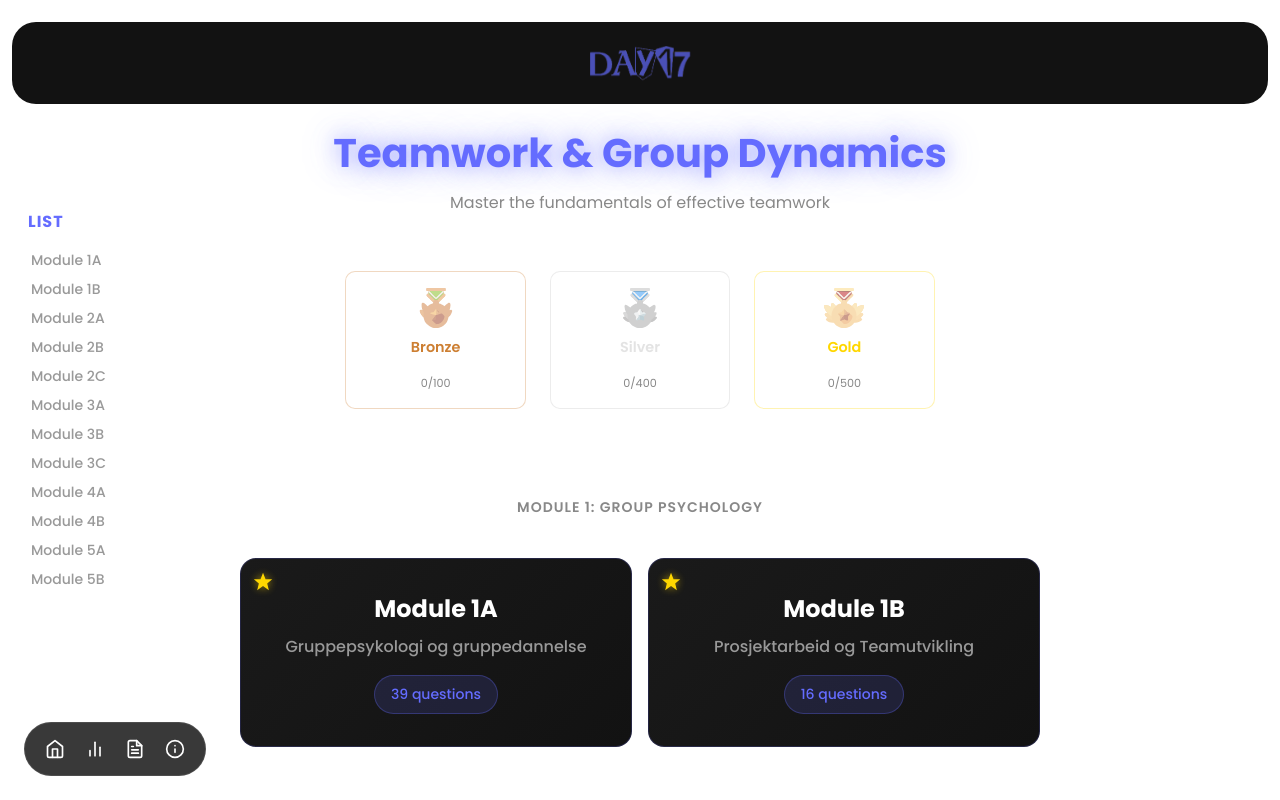
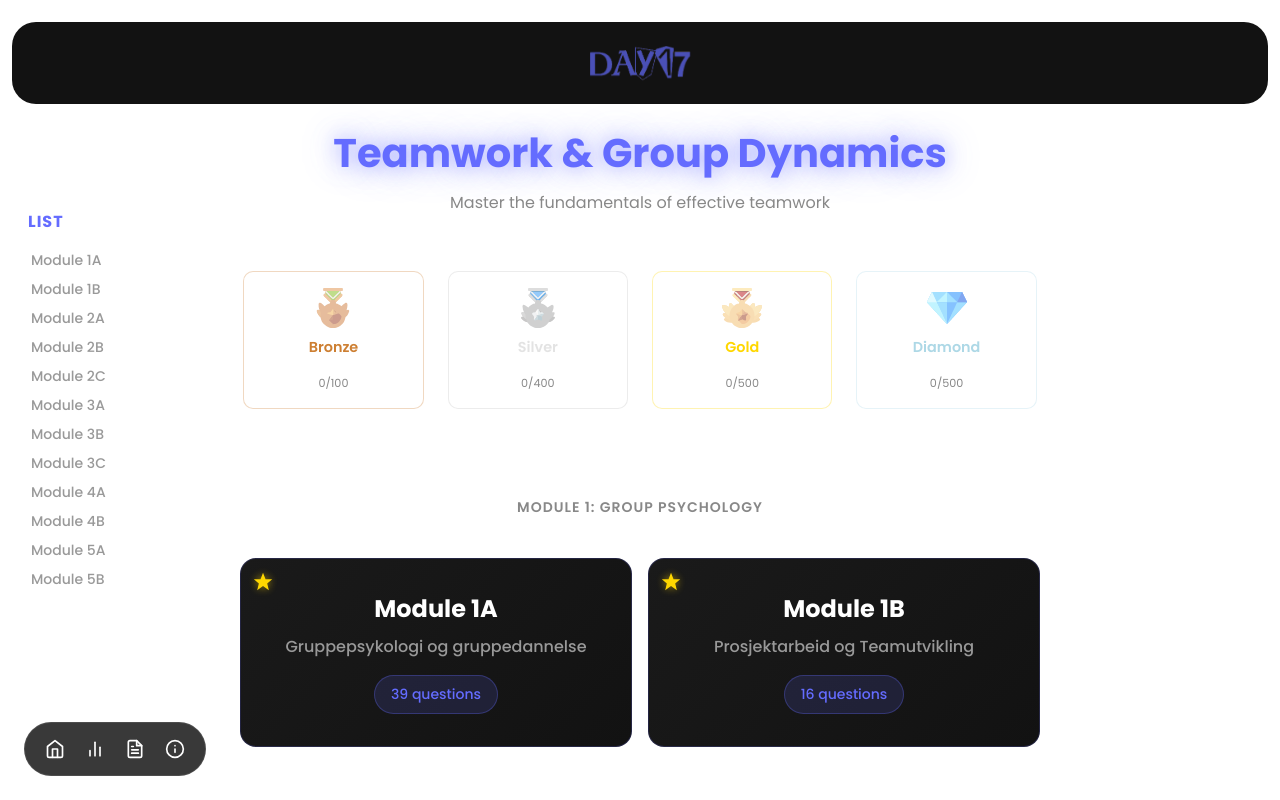
Before and after one commit to dvnnyle/skoolXit, a React (Vite) app: page / in a window 1280 px wide. Shown: the top 800 px of the page. Built offline with nearby package versions, Linux system fonts and the light colour scheme.

Commit message:
Add Diamond milestone at 1500 questions

```diff
--- a/src/pages/Home.css
+++ b/src/pages/Home.css
@@ -725,6 +725,18 @@
   box-shadow: 0 0 8px rgba(255, 237, 78, 0.15);
 }
 
+.achievement-medal-item.diamond {
+  border-color: rgba(173, 216, 230, 0.3);
+  color: #add8e6;
+}
+
+.achievement-medal-item.diamond[data-unlocked="true"] {
+  border-color: #00bfff;
+  color: #1e90ff;
+  background: rgba(30, 144, 255, 0.08);
+  box-shadow: 0 0 8px rgba(30, 144, 255, 0.15);
+}
+
 .medal-icon {
   width: 2.5rem;
   height: 2.5rem;
@@ -744,6 +756,10 @@
   filter: opacity(0.6);
 }
 
+.medal-icon.diamond-icon {
+  filter: opacity(0.6);
+}
+
 .achievement-medal-item.bronze[data-unlocked="true"] .medal-icon.bronze-icon {
   filter: opacity(1) drop-shadow(0 0 6px rgba(217, 153, 102, 0.3));
   transform: scale(1.05);
@@ -756,6 +772,11 @@
 
 .achievement-medal-item.gold[data-unlocked="true"] .medal-icon.gold-icon {
   filter: opacity(1) drop-shadow(0 0 6px rgba(212, 166, 0, 0.3));
+  transform: scale(1.05);
+}
+
+.achievement-medal-item.diamond[data-unlocked="true"] .medal-icon.diamond-icon {
+  filter: opacity(1) drop-shadow(0 0 8px rgba(30, 144, 255, 0.4));
   transform: scale(1.05);
 }
 
--- a/src/pages/home.jsx
+++ b/src/pages/home.jsx
@@ -167,6 +167,17 @@ function Home() {
                   <div className="medal-progress-fill" style={{ width: `${Math.min((Math.max(0, stats.completedQuestions - 500) / 500) * 100, 100)}%` }}></div>
                 </div>
                 <span className="medal-count">{Math.min(Math.max(0, stats.completedQuestions - 500), 500)}/500</span>
+              </div>
+            </div>
+
+            <div className="achievement-medal-item diamond" data-unlocked={stats.completedQuestions >= 1500}>
+              <img src="/icons/diamond.svg" alt="Diamond" className="medal-icon diamond-icon" />
+              <div className="medal-details">
+                <h4>Diamond</h4>
+                <div className="medal-progress-bar">
+                  <div className="medal-progress-fill" style={{ width: `${Math.min((Math.max(0, stats.completedQuestions - 1000) / 500) * 100, 100)}%` }}></div>
+                </div>
+                <span className="medal-count">{Math.min(Math.max(0, stats.completedQuestions - 1000), 500)}/500</span>
               </div>
             </div>
           </div>
```
Also changed, not shown: public/icons/diamond.svg (added).
